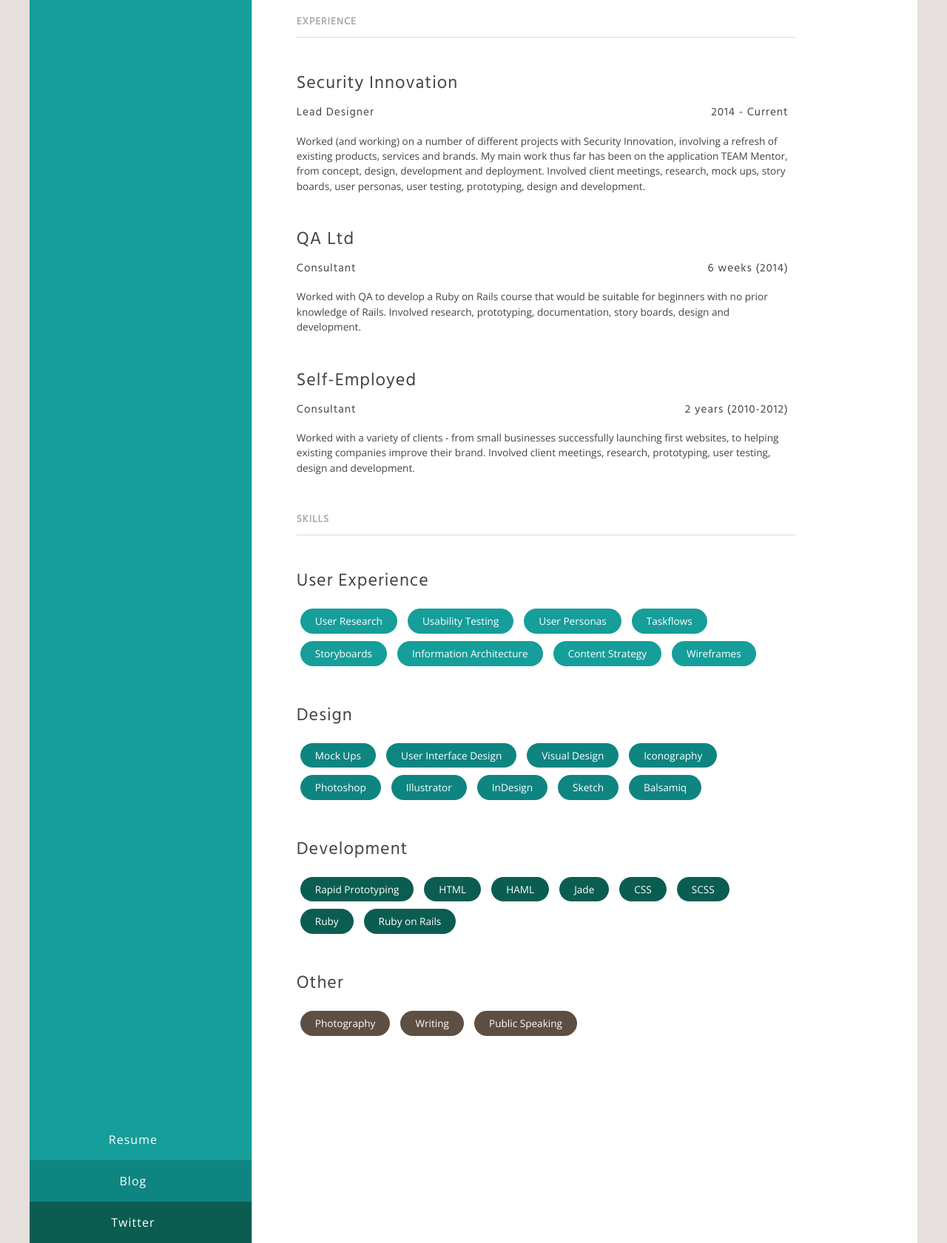
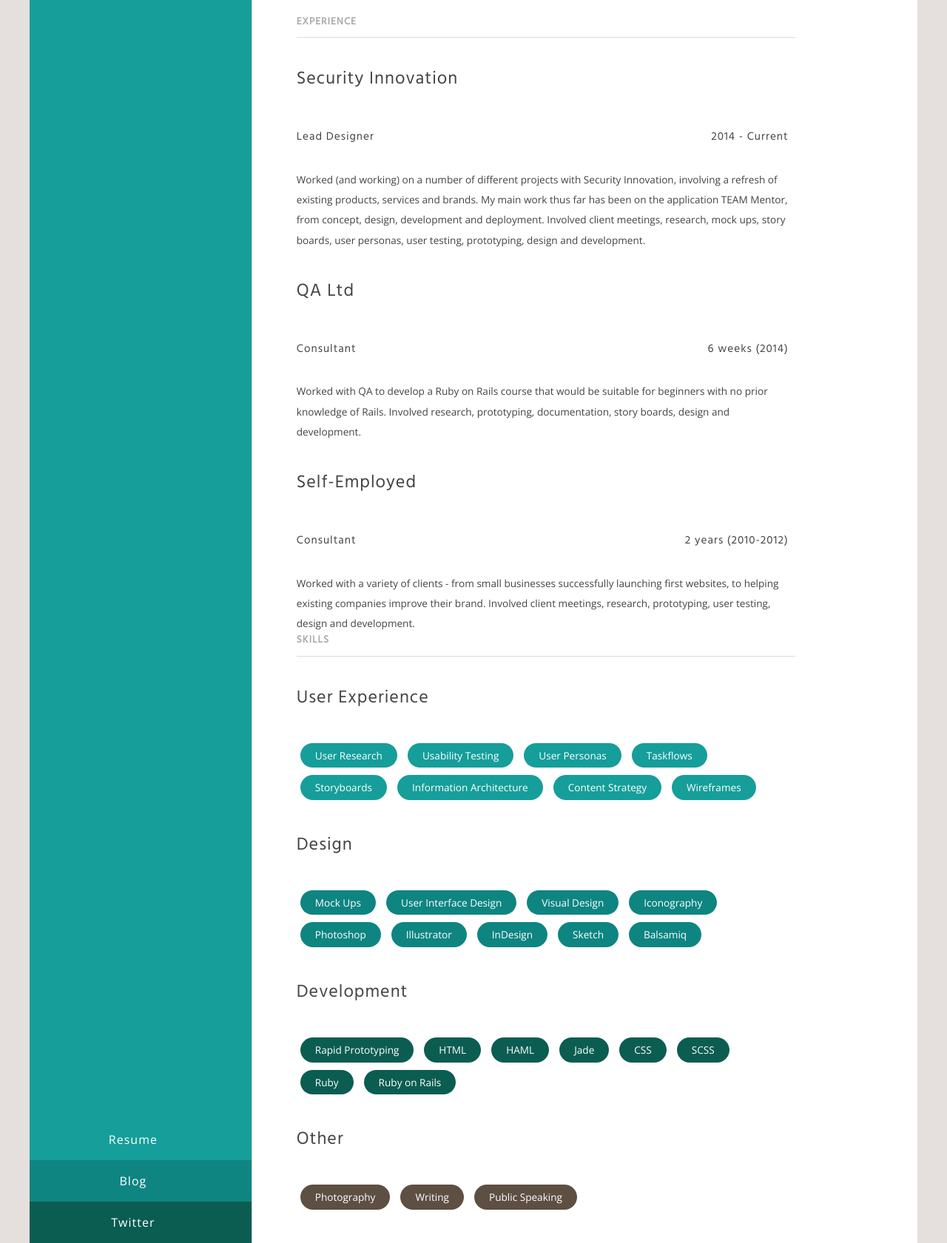
Before and after one commit to luchia/luchia.github.io, a Jekyll site: the page built from index.html, in a window 1280 px wide. Shown: the whole page at 74% size. Built offline with Jekyll 4.4.1, drawn with Linux system fonts in a browser that asks for light colours; Markdown is read by kramdown in place of the engine named in the settings; the list of posts is cut into pages by our own code.

Commit message:
add formatting to blog page

```diff
--- a/css/style.scss
+++ b/css/style.scss
@@ -37,7 +37,8 @@ nav {
     -ms-flex-direction: row;
     flex-direction: row;
     background: white;
-    height: 13%;
+    height: auto;
+    padding: 0 0 20px 0;
     background: #169e9a;
     #luchia-brand {
         -webkit-flex: 1;
@@ -110,7 +111,8 @@ section {
     }
 }
 article {
-    margin: 50px 0;
+    h1, h2, h3, h4, h5 , h6, { line-height: 3em; }
+    p { line-height: 2em; }
 }
 // TYPOGRAPHY //
 h1 {
@@ -206,7 +208,7 @@ ul {
     font-size: 0.95em;
     border-top: 1px solid #dbdbdb;
     padding-top: 10px;
-    margin-top: 20px;
+    margin-top: 40px;
 }
 // MEDIA QUERIES //
 @media only screen and (min-width : 700px) {
@@ -224,6 +226,7 @@ ul {
         align-items: stretch;
         height: 100%;
         border-right: 1px solid #dbdbdb;
+        padding: 0;
         #luchia-brand {
             padding-top: 80%;
             span.desktop {
```
Also changed, not shown: 1 other file.
